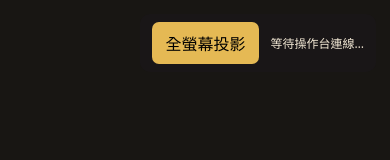
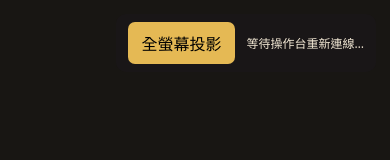
Before and after one commit to malilion/prize, a plain HTML site: page projection.html in a window 390 px wide. Drawn offline with Linux system fonts and the light colour scheme.

Commit message:
Reconnect projection after operator reload

```diff
--- a/js/projection.js
+++ b/js/projection.js
@@ -1,5 +1,24 @@
 (function () {
   'use strict';
+  const canvas = document.getElementById('projection-canvas');
+  const status = document.getElementById('projection-status');
+  function requestConnection() {
+    try {
+      if (window.opener && !window.opener.closed) {
+        window.opener.postMessage({ type: 'lucky-wheel-projection-ready' },
+          location.protocol === 'file:' ? '*' : location.origin);
+      }
+    } catch (_) { /* the operator window may have been closed or navigated */ }
+  }
+  requestConnection();
+  window.addEventListener('pageshow', requestConnection);
+  window.addEventListener('focus', requestConnection);
+  setInterval(() => {
+    const stale = Date.now() - Number(canvas.dataset.lastFrameAt || 0) > 5000;
+    status.parentElement.classList.toggle('is-disconnected', stale);
+    if (stale) status.textContent = '等待操作台重新連線…';
+    requestConnection();
+  }, 2000);
   document.getElementById('fullscreen').addEventListener('click', () => {
     if (!document.fullscreenElement) document.documentElement.requestFullscreen().catch(() => {});
     else document.exitFullscreen().catch(() => {});
--- a/projection.css
+++ b/projection.css
@@ -1 +1,2 @@
 html,body{margin:0;width:100%;height:100%;background:#181613;color:#f2e8d4;font:16px system-ui,sans-serif}body{display:grid;place-items:center;overflow:hidden}canvas{width:100vw;max-height:100vh;aspect-ratio:16/9;object-fit:contain}.toolbar{position:fixed;right:14px;top:14px;display:flex;align-items:center;gap:12px;background:#1a1719d9;padding:8px 12px;border-radius:10px}.toolbar p{margin:0;font-size:12px}button{padding:9px 13px;background:#e5b954;border:0;border-radius:7px;font:inherit;cursor:pointer}:fullscreen .toolbar{opacity:0}:fullscreen .toolbar:focus-within,:fullscreen .toolbar:hover{opacity:1}
+:fullscreen .toolbar.is-disconnected{opacity:1}
```
Also changed, not shown: js/app.js (+13 -1 lines), tests/core.test.mjs (+45 -0 lines), 1 other file.
